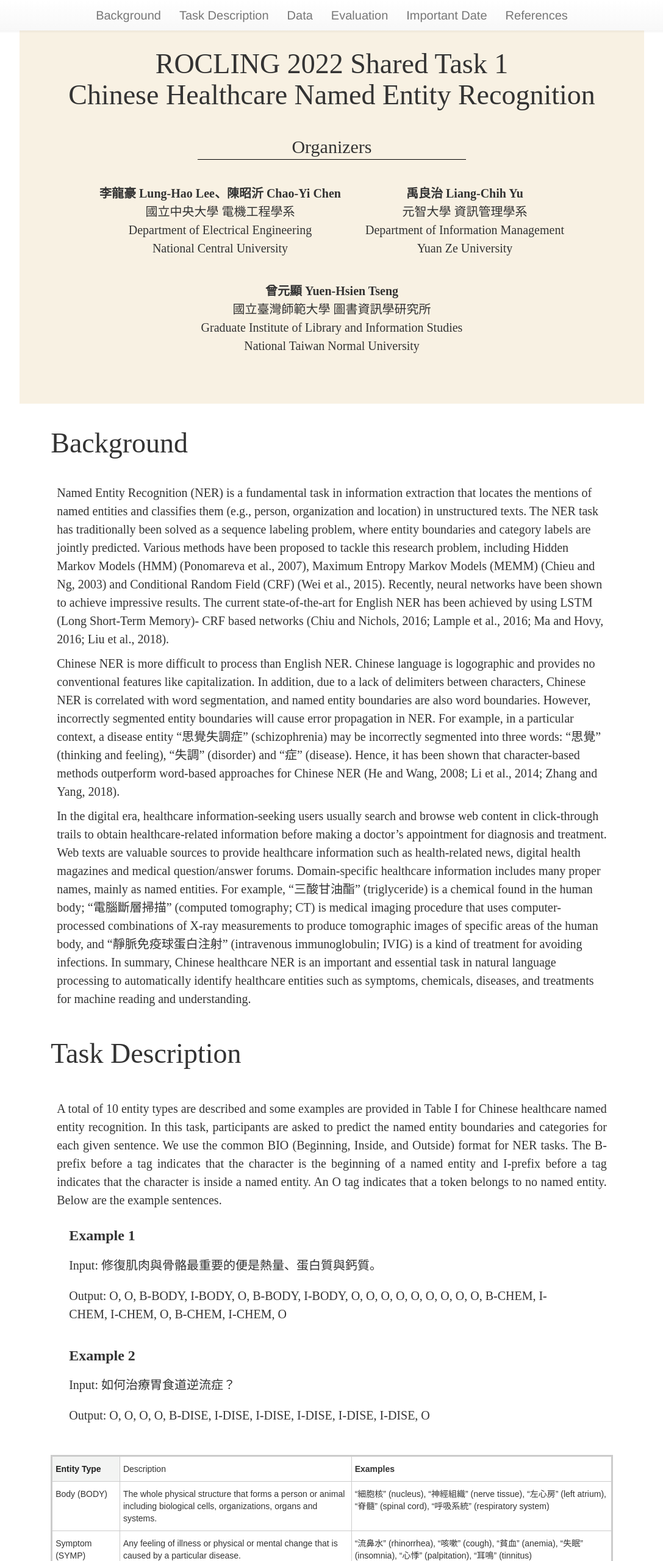
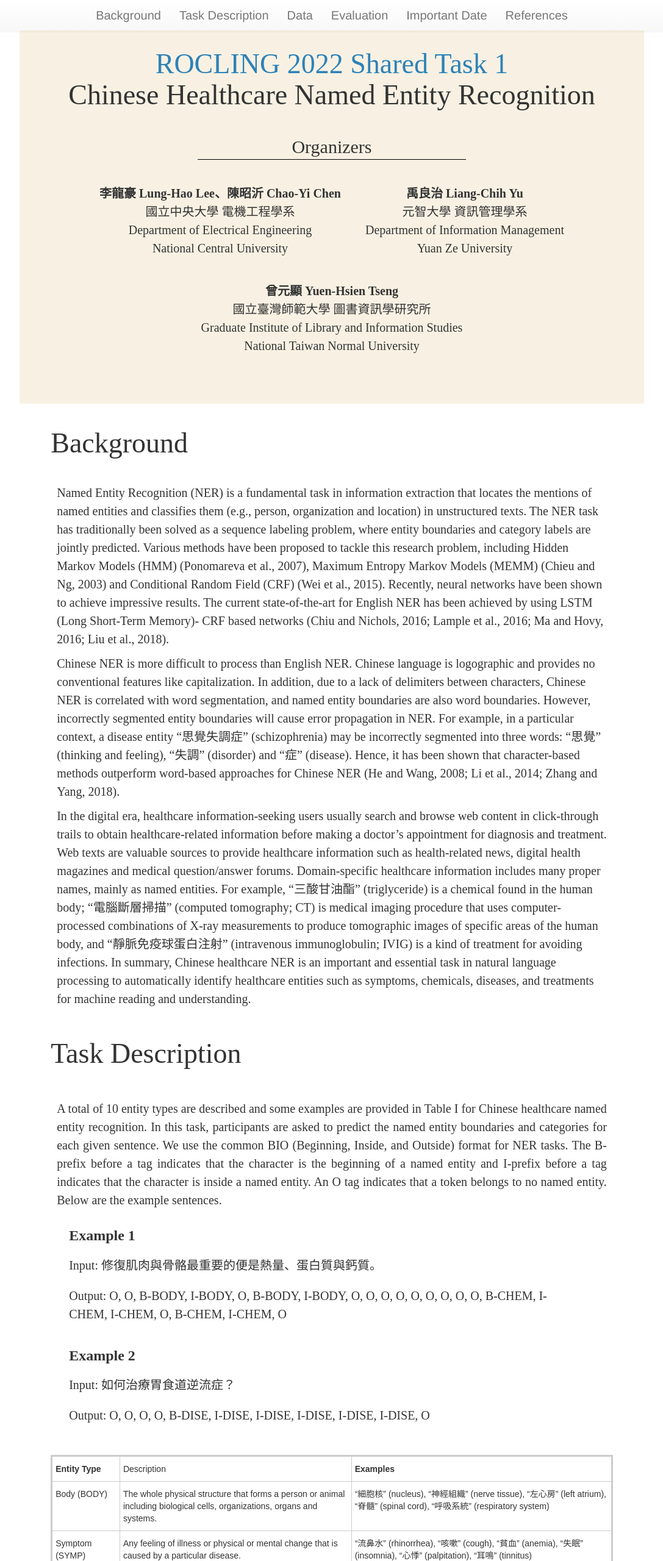
Before and after one commit to rocling-sigai/task2022, a plain HTML site: page index.html in a window 1280 px wide. Shown: the top 2560 px of the page at 61% size, without its empty margins (96-1183 px from the left). Drawn offline with nearby package versions, Linux system fonts and the light colour scheme.

Commit message:
Update index.html

```diff
--- a/index.html
+++ b/index.html
@@ -75,7 +75,7 @@
     <div class="welcome">
         <div class="wrap">
             <div class="item text">
-                <h1>ROCLING 2022 Shared Task 1<br>
+                <h1><span style="color: #2D82B7;">ROCLING 2022 Shared Task 1</span><br>
                   Chinese Healthcare Named Entity Recognition</h1>
                 <div class="session">
                     <h2>
@@ -163,7 +163,7 @@
                   </style>
                   <table class="tg"><thead>
                     <tr>
-                      <th class="tg-7zrf"><span style="font-weight:bolder">Entity Type</span></th>
+                      <th class="tg-0pky"><span style="font-weight:bolder">Entity Type</span></th>
                       <th class="tg-0pky">Description</th>
                       <th class="tg-0pky"><span style="font-weight:bolder;font-style:normal">Examples</span></th>
                     </tr></thead>
```
